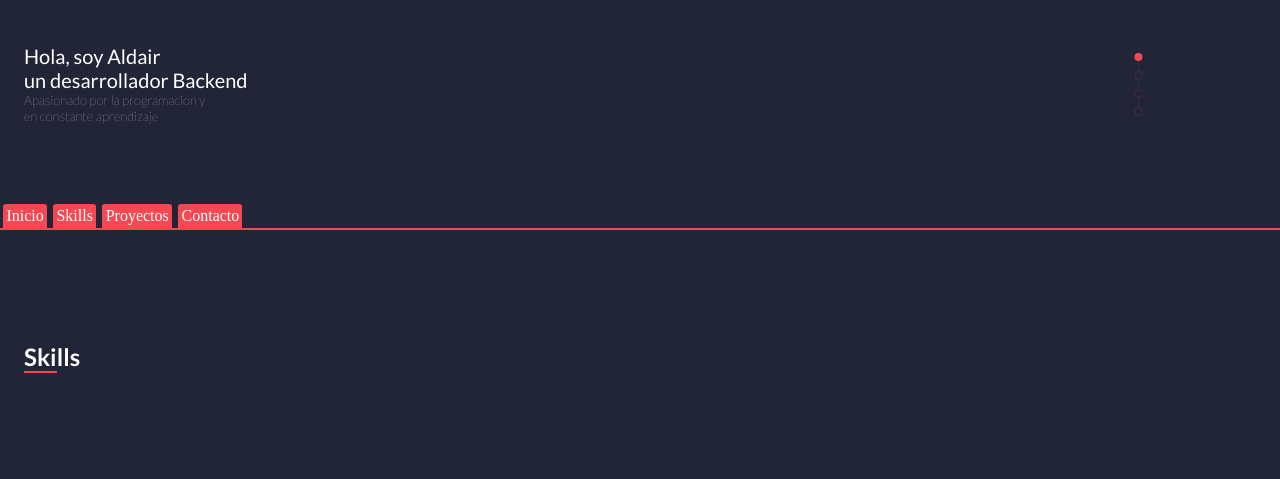
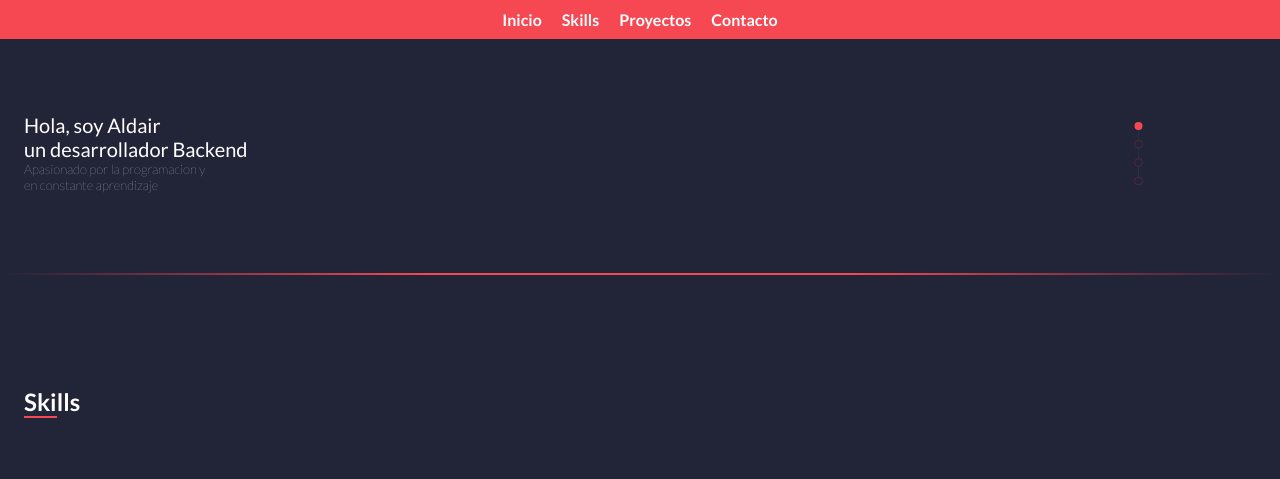
Before and after one commit to Aldair-T/Portfolio, a plain HTML site: page index.html in a window 1280 px wide. Shown: the top 479 px of the page. Drawn offline with nearby package versions, Linux system fonts and the light colour scheme.

Commit message:
Se termino el diseño de moviles

```diff
--- a/index.css
+++ b/index.css
@@ -32,6 +32,59 @@ body {
     height: 63px;
 }
 
+/* Header Estilos */
+
+header{
+    position: sticky;
+    top: 0;
+    margin-bottom: 50px;
+    z-index: 100;
+}
+
+nav {
+    display: flex;
+    text-align: center;
+    justify-content: center;
+    background-color: var(--color-primary);
+    width: 100%;
+}
+
+nav a {
+    margin: 10px;
+    font-family: var(--font-text);
+    font-weight: 700;
+    position: relative;
+    color: var(--color-text);
+    text-decoration: none;
+    transition: 0.5s;
+}
+
+nav a:after {
+    position: absolute;
+    content: "";
+    top: 100%;
+    left: 0;
+    width: 100%;
+    height: 2px;
+    background: var(--color-text);
+    transform: scaleX(0);
+    transform-origin: right;
+    transition: transform 0.5s;
+    }
+
+a:hover:after {
+    transform: scaleX(1);
+    transform-origin: left;
+}
+
+hr {
+    border: 0;
+    height: 2px;
+    background-image: linear-gradient(to right, var(--color-secondary), var(--color-primary), var(--color-primary), var(--color-secondary) );
+}
+
+/*--------------------*/
+
 /* Inicio Estilos */
 .inicio {
     display: grid;
@@ -56,31 +109,11 @@ body {
 
 /*--------------*/
 
-/* Menu Estilos */
-
-nav {
-    margin-top: 2.5em;
-    display: flex;
-    border-bottom: 2px solid var(--color-primary);
-}
-
-nav a{
-    background-color: var(--color-primary);
-    text-decoration: none;
-    margin: 0 0.2em;
-    padding: 0.2rem;
-    border-top-left-radius: 3px;
-    border-top-right-radius: 3px;
-}
-
-
-/*------------*/
-
 /* Skills Estilos*/
 h2 {
     color: var(--color-text);
     font-family: var(--font-text);
-    margin: 7rem 0;
+    padding: 7rem 0;
     padding-left: 1.5rem;
 }
 
@@ -124,6 +157,7 @@ h2 {
     display: inline-block;
     border-bottom: 2.5px solid var(--color-primary);
     content: 'Portf';
+
 }
 
 .proyectos-grid{
@@ -300,3 +334,6 @@ form label{
     transform: scale(1.1);
     cursor: pointer;
 }
+
+.bgc {
+}
--- a/index.html
+++ b/index.html
@@ -14,6 +14,14 @@
     <title>Portfolio Alda</title>
 </head>
 <body>
+    <header>
+        <nav>
+            <a href="#">Inicio</a>
+            <a href="#skills">Skills</a>
+            <a href="#proyectos">Proyectos</a>
+            <a href="#contacto">Contacto</a>
+        </nav>
+    </header>
     <section class="inicio" id="inicio">
         <div>
             <p class="presentacion">Hola, soy Aldair<br>un desarrollador Backend
@@ -24,14 +32,7 @@
         </div>
         <span class="contenedor-img"><img src="img/Group1.svg" class="navegacion"></span>
     </section>
-    <head>
-        <nav>
-            <a href="#inicio">Inicio</a>
-            <a href="#skills">Skills</a>
-            <a href="#proyectos">Proyectos</a>
-            <a href="#contacto">Contacto</a>
-        </nav>
-    </head>
+    <hr>
     <section class="skills" id="skills">
         <h2>lls</h2>
         <div class="contenedor_skills">
@@ -114,6 +115,7 @@
             <span class="contenedor-img"><img src="img/Group4.svg" class="navegacion"></span>
         </div>
     </section>
+    <script src="https://code.jquery.com/jquery-3.6.4.min.js" integrity="sha256-oP6HI9z1XaZNBrJURtCoUT5SUnxFr8s3BzRl+cbzUq8=" crossorigin="anonymous"></script>
     <script src="slider.js"></script>
 </body>
 </html>
--- a/slider.js
+++ b/slider.js
@@ -64,3 +64,14 @@ async function handleSubmit(event){
         alert('Gracias por contactarme :)')
     }
 }
+
+/* Nav Configuracion */
+$(document).ready(function(){
+    $(window).on('scroll', function(){
+        if ($(window).scrollTop()){
+            $("nav").addClass('bgc');
+        }else{
+            $("nav").removeClass('bgc');
+        };
+    });
+});
```
